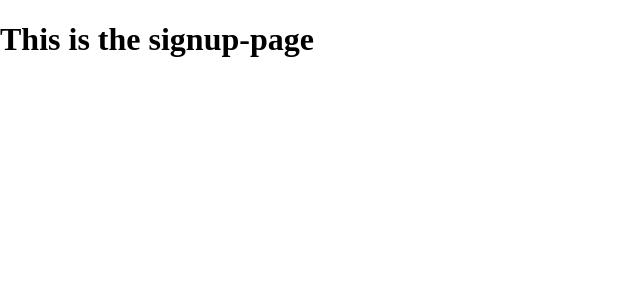
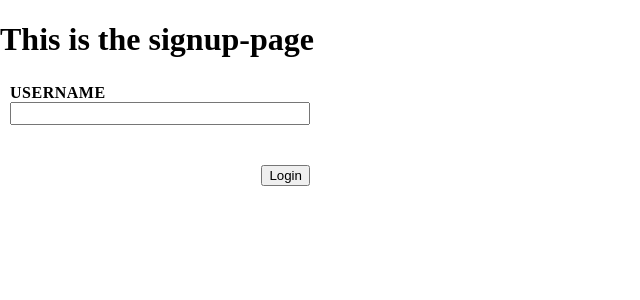
Before and after one commit to freddan88/simple-php-oop-mvc-app, a PHP site: page /signup in a window 1280 px wide. Shown: the top 300 px of the page, without its empty margins (0-640 px from the left). Run offline with PHP 8.4, Linux system fonts and the light colour scheme.

Commit message:
Created and tested new form-styles

```diff
--- a/code/assets/main.css
+++ b/code/assets/main.css
@@ -5,32 +5,3 @@
 body {
   margin: 0;
 }
-
-.login-form {
-  max-width: 300px;
-  margin: 0 10px;
-}
-
-.login-form button {
-  cursor: pointer;
-  display: block;
-  float: right;
-}
-
-.form-group {
-  display: flex;
-  flex-direction: column;
-  margin-bottom: 20px;
-}
-
-.form-group > label {
-  align-self: flex-start;
-  text-transform: uppercase;
-  letter-spacing: 0.5px;
-  font-weight: 600;
-}
-
-.form-group > input {
-  margin-top: 4px;
-  padding: 2px;
-}
--- /dev/null
+++ b/code/assets/styles/signup.css
@@ -0,0 +1,26 @@
+.form {
+  display: flex;
+  margin: 0 10px;
+  max-width: 300px;
+  flex-direction: column;
+}
+
+.form__group {
+  margin: 4px 0 40px 0;
+}
+
+.form__group > label {
+  text-transform: uppercase;
+  letter-spacing: 0.5px;
+  font-weight: 600;
+}
+
+.form__group > input {
+  padding: 2px;
+  width: 100%;
+}
+
+.form > button {
+  align-self: flex-end;
+  cursor: pointer;
+}
--- a/code/controllers/PageController.php
+++ b/code/controllers/PageController.php
@@ -28,6 +28,7 @@ class PageController {
             'metaKeywords' => 'Login, Page',
             'metaAuthor' => 'Fredrik Leemann',
             'heading' => 'This is the login-page',
+            'pageStyleSheetFileNames' => ['login'],
             'message' => empty($_GET['message']) ? '' : urldecode($_GET['message']),
         ];
         Response::render('login', $viewData);
@@ -40,7 +41,8 @@ class PageController {
             'metaDescription' => 'This is the signup-page',
             'metaKeywords' => 'Signup, Page',
             'metaAuthor' => 'Fredrik Leemann',
-            'heading' => 'This is the signup-page'
+            'heading' => 'This is the signup-page',
+            'pageStyleSheetFileNames' => ['signup'],
         ];
         Response::render('signup', $viewData);
     }
--- a/code/views/login.view.php
+++ b/code/views/login.view.php
@@ -1,15 +1,13 @@
 <?php require_once(__DIR__ . "/_partials/head.part.php") ?>
-
 <body>
   <h1><?= $viewData->heading ?></h1>
   <p><?= $viewData->message ?></p>
-  <form method="post" class="login-form">
-    <div class="form-group">
+  <form method="post" class="form login-form">
+    <div class="form__group">
       <label for="username">Username</label>
       <input id="username" name="username" type="text" />
     </div>
     <button type="submit">Login</button>
   </form>
 </body>
-
 </html>
--- a/code/views/signup.view.php
+++ b/code/views/signup.view.php
@@ -1,5 +1,12 @@
 <?php require_once(__DIR__ . "/_partials/head.part.php") ?>
 <body>
   <h1><?= $viewData->heading ?></h1>
+  <form method="post" class="form login-form">
+    <div class="form__group">
+      <label for="username">Username</label>
+      <input id="username" name="username" type="text" />
+    </div>
+    <button type="submit">Login</button>
+  </form>
 </body>
 </html>
```
Also changed, not shown: code/assets/styles/login.css (added, +28 -0 lines).
